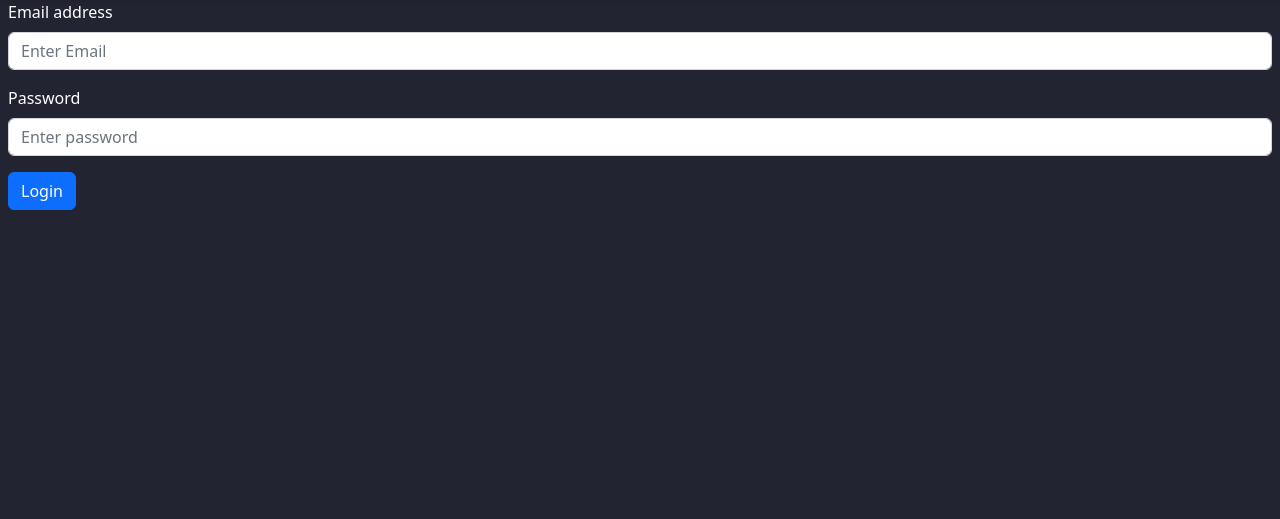
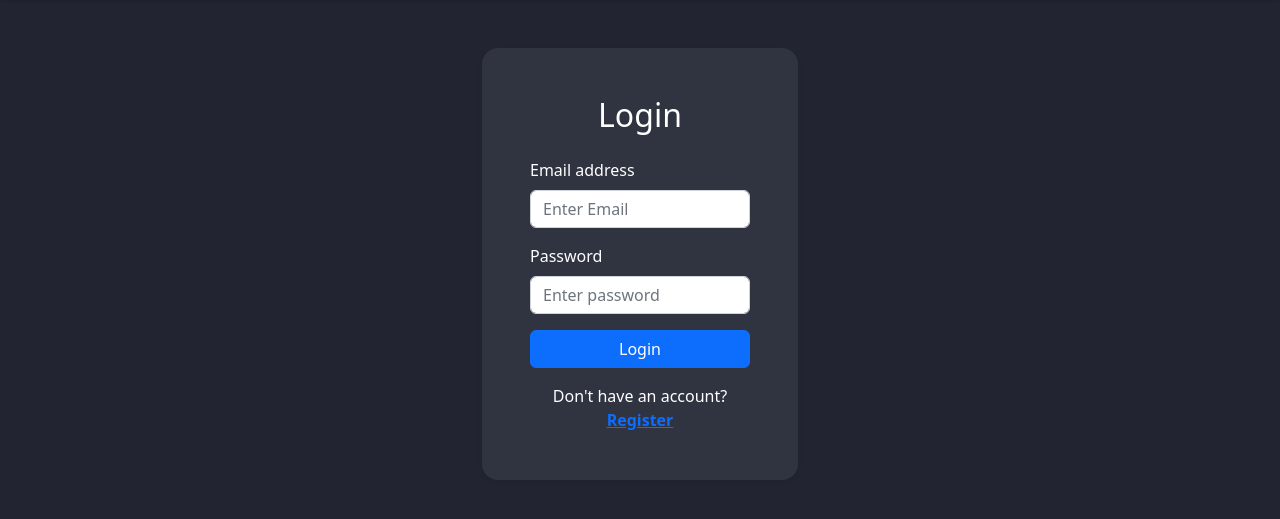
Before and after one commit to michaelWebDeve/CalorieCraveDevOps, a Flask app: page /login in a window 1280 px wide. Shown: the part 56-575 px from the top of the page. Run offline with Flask 3, Linux system fonts and the light colour scheme.

Commit message:
Redesigning Login

```diff
--- a/templates/login.html
+++ b/templates/login.html
@@ -21,6 +21,9 @@
         {% endif %}
     {% endwith %}
 
+    <div class="d-flex justify-content-center">
+        <div class="col-md-3 p-5 shadow-sm rounded-4 mt-5 bg-opaque bg-secondary">
+            <h2 class="text-center mb-4 text-white">Login</h2>
             <form method="post">
                 <div class="mb-3">
                     <label for="emailInput" class="form-label">Email address</label>
@@ -29,9 +32,17 @@
                 </div>
                 <div class="mb-3">
                     <label for="passwordInput" class="form-label">Password</label>
-            <input type="password" name="password" class="form-control" id="passwordInput" aria-describedby="emailHelp"
+                    <input type="password" name="password" class="form-control" id="passwordInput"
+                           aria-describedby="emailHelp"
                            placeholder="Enter password">
                 </div>
+                <div class="d-grid">
                     <button type="submit" class="btn btn-primary">Login</button>
+                </div>
             </form>
+            <div class="mt-3">
+                <p class="mb-0  text-center">Don't have an account? <a href="/register" class="text-primary fw-bold">Register</a></p>
+            </div>
+        </div>
+    </div>
 {% endblock %}
```
Lines whose indentation alone changed are shown as unchanged.
